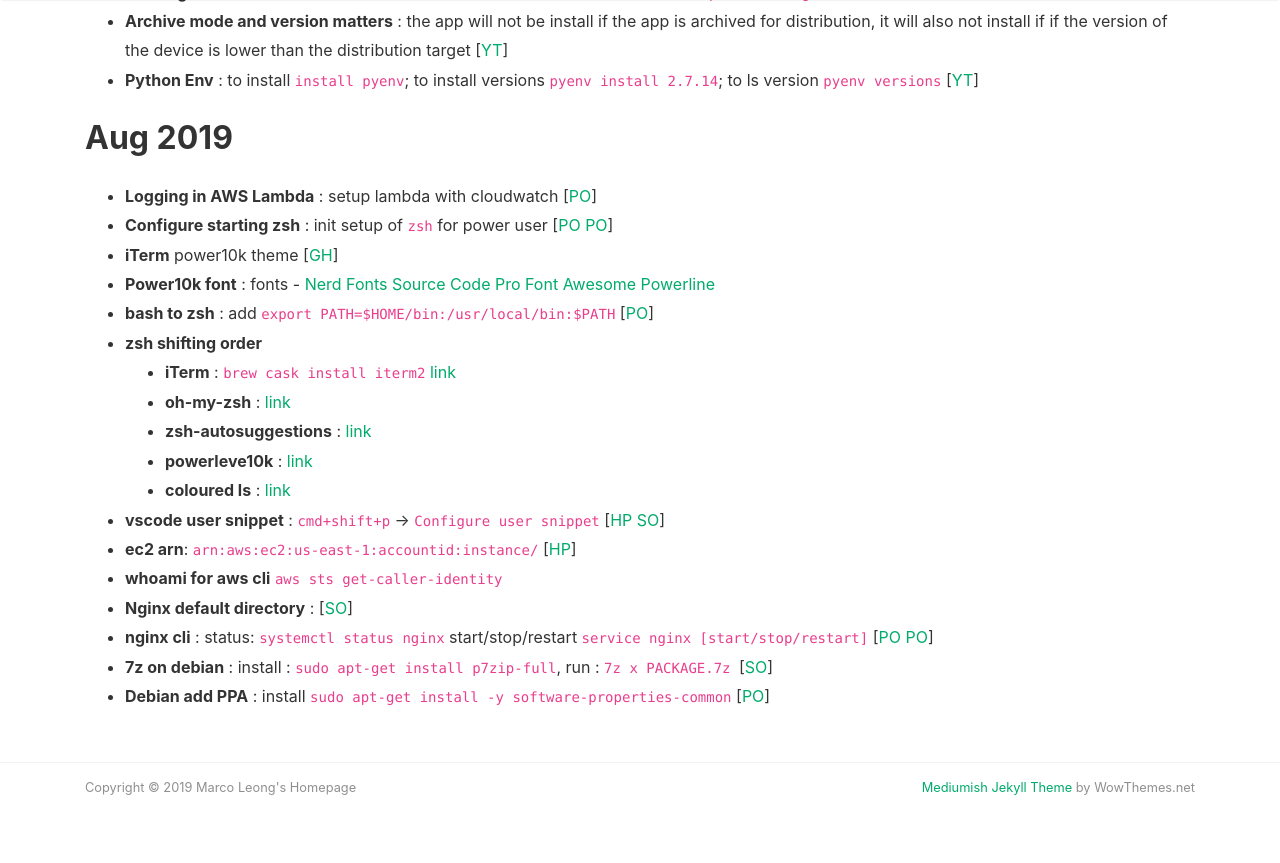
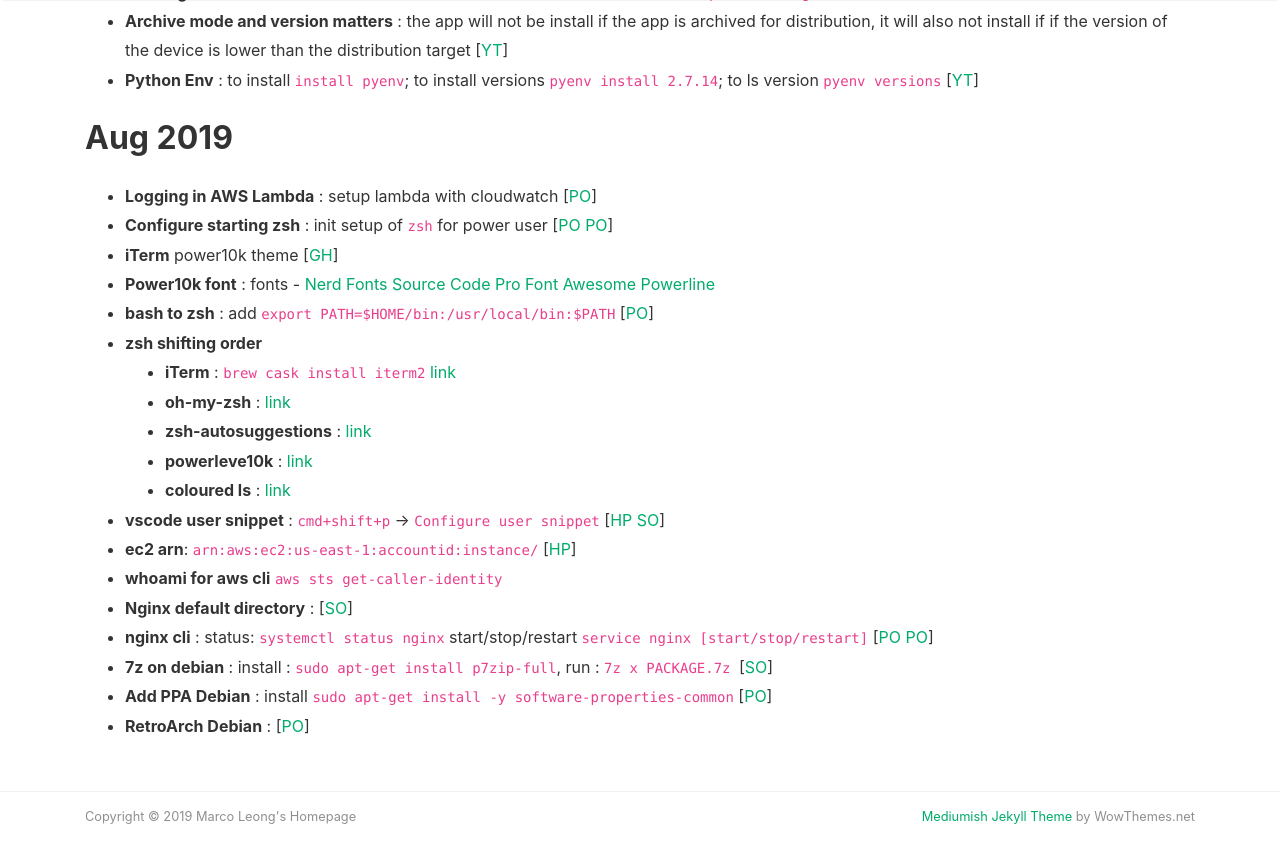
Before and after one commit to MarcoLeongDev/MarcoLeongDev.github.io, a Jekyll site: the page built from journey.md, in a window 1280 px wide and 900 px high, scrolled down 3593 px. Shown: the top 863 px of the window. Built offline with Jekyll 4.4.1, drawn with Linux system fonts in a browser that asks for light colours; nearby versions of some CDN libraries; our own code applies the rules of GitHub Pages for plain Markdown files.

Commit message:
Update journey.md

```diff
--- a/journey.md
+++ b/journey.md
@@ -115,8 +115,8 @@
 - **Nginx default directory** : [[SO](https://stackoverflow.com/questions/10674867/nginx-default-public-www-location)]
 - **nginx cli** : status: `systemctl status nginx` start/stop/restart `service nginx [start/stop/restart]` [[PO](https://www.digitalocean.com/community/tutorials/how-to-install-nginx-on-ubuntu-18-04-quickstart) [PO](https://www.keycdn.com/support/nginx-commands)]
 - **7z on debian** : install : `sudo apt-get install p7zip-full`, run : `7z x PACKAGE.7z ` [[SO](https://askubuntu.com/questions/219392/how-can-i-uncompress-a-7z-file#219395)]
-- **Debian add PPA** : install `sudo apt-get install -y software-properties-common` [[PO](https://www.itzgeek.com/how-tos/mini-howtos/add-apt-repository-command-not-found-debian-ubuntu-quick-fix.html)]
-
+- **Add PPA Debian** : install `sudo apt-get install -y software-properties-common` [[PO](https://www.itzgeek.com/how-tos/mini-howtos/add-apt-repository-command-not-found-debian-ubuntu-quick-fix.html)]
+- **RetroArch Debian** : [[PO](https://forums.libretro.com/t/libretro-ppa-for-ubuntu/1587)]
 
 
 
```
